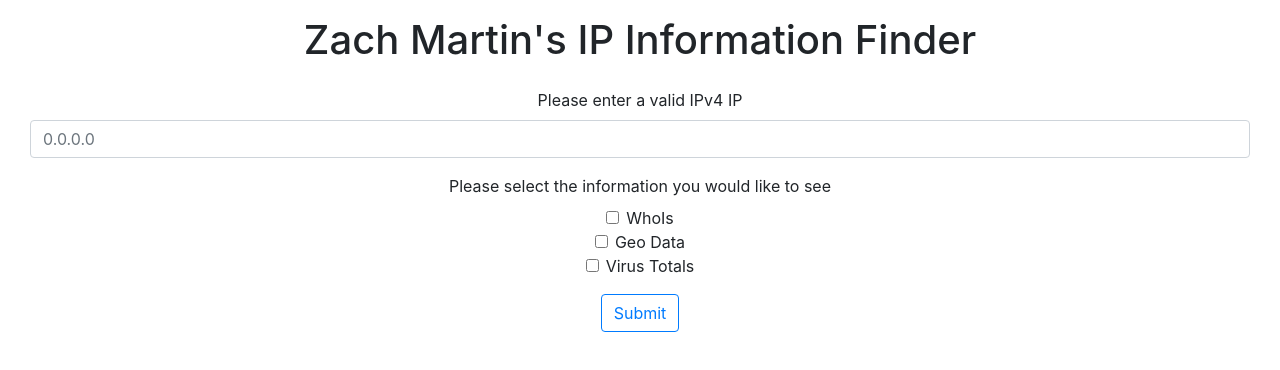
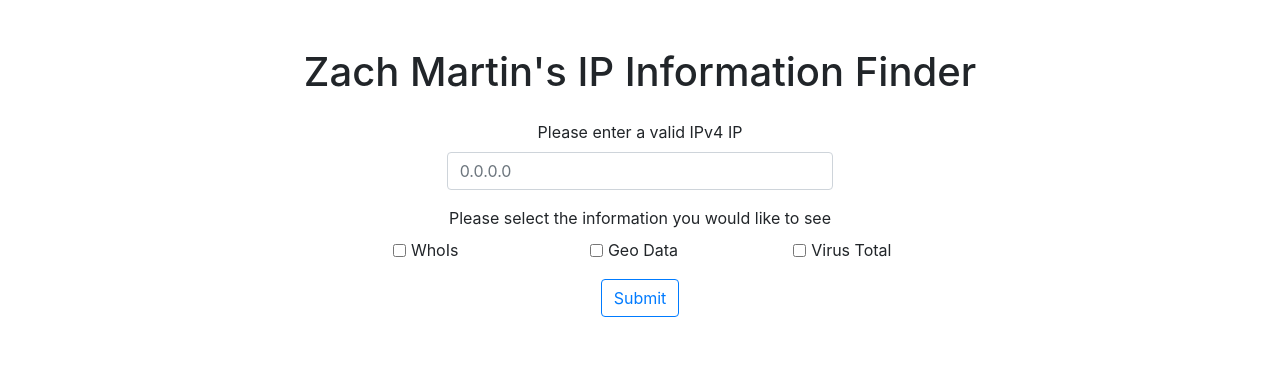
Before and after one commit to zmironman/zmartin-cyderes-skills-challenge, a React (Create React App) app: page / in a window 1280 px wide. Shown: the top 370 px of the page. Built offline with nearby package versions, Linux system fonts and the light colour scheme.

Commit message:
App.js:
	Changed the title of the site.
	Changed the margins to be reactive

ResultView:
	Change the view to be buildable
	Added buttons to open and close the full report

SearchPage:
	Added a tooltip for the Virus Total checkbox

Added actual bootstrap to the entire project

```diff
--- a/src/App.js
+++ b/src/App.js
@@ -7,10 +7,11 @@
 import SearchPage from "./views/SearchPage";
 
 function App() {
+    document.title = 'IP Information Finder';
     return (
         <div className="App">
             <Container fluid>
-                <Row className="mb-lg-3 mt-lg-3">
+                <Row className="mt-5 mb-3">
                     <Col>
                         <h1>Zach Martin's IP Information Finder</h1>
                     </Col>
--- a/src/components/ResultView.js
+++ b/src/components/ResultView.js
@@ -1,16 +1,64 @@
-import {Card} from 'react-bootstrap';
+import {Row, Col, Card, Button} from 'react-bootstrap';
 import React from 'react';
+
 export default class ResultView extends React.Component {
+    constructor(props) {
+        super(props);
+
+        this.state = {
+            reportType: this.props.reportType,
+            fullReport: JSON.stringify(this.props.reportBody, null, 4),
+            reportBody: this.props.reportBody,
+            showFullReport: false
+        }
+    }
+
+    handleShowReportClick = () => {
+        this.setState({showFullReport: !this.state.showFullReport});
+    };
+
+
     render() {
         return (
-            <Card className='mb-lg-3 mt-lg-3'>
-                <Card.Header as='h5'>{this.props.reportType}</Card.Header>
-                <Card.Body>
-                    <Card.Text>
-                        {JSON.stringify(this.props.reportBody, null, 4)}
-                    </Card.Text>
-                </Card.Body>
-            </Card>
+            <Row className='justify-content-center'>
+                <Col md={10} lg={8} xs s={12}>
+                    <Card className='mb-3 mt-3'>
+                        <Card.Header as='h5'>{this.state.reportType}</Card.Header>
+                        <Card.Body>
+                            <Row className='justify-content-center'>
+                                <Col>
+                                    <Card.Text>
+                                        {/*TODO: build the report body based on report type in a separate function*/}
+                                        {this.state.reportBody.toString()}
+                                    </Card.Text>
+                                </Col>
+                            </Row>
+                            {this.state.showFullReport &&
+                            <Row className='justify-content-end mt-4 mr-1'>
+                                <Button variant='outline-secondary' onClick={this.handleShowReportClick}>Hide Full
+                                    Report</Button>
+                            </Row>}
+                            <Row className='justify-content-start mt-3'>
+                                <Col>
+                                    {this.state.showFullReport &&
+                                    <Card.Text>
+                                        {this.state.fullReport}
+                                    </Card.Text>
+                                    }
+                                </Col>
+                            </Row>
+                            <Row className='justify-content-end mt-4 mr-1'>
+                                {!this.state.showFullReport &&
+                                <Button variant='outline-danger' onClick={this.handleShowReportClick}>Show Full
+                                    Report</Button>}
+                                {this.state.showFullReport &&
+                                <Button variant='outline-secondary' onClick={this.handleShowReportClick}>Hide Full
+                                    Report</Button>}
+                            </Row>
+                        </Card.Body>
+                    </Card>
+                </Col>
+            </Row>
         )
     }
 }
--- a/src/views/SearchPage.js
+++ b/src/views/SearchPage.js
@@ -1,4 +1,4 @@
-import {Button, Container, Form} from 'react-bootstrap';
+import {Button, Container, Form, Row, Col, Tooltip, OverlayTrigger} from 'react-bootstrap';
 import React from 'react';
 import ReactDOM from 'react-dom';
 import Spinner from "react-bootstrap/Spinner";
@@ -6,6 +6,12 @@
 import ResultView from "../components/ResultView";
 
 const ipRegex = RegExp(/^((25[0-5]|2[0-4][0-9]|[01]?[0-9][0-9]?)\.){3}(25[0-5]|2[0-4][0-9]|[01]?[0-9][0-9]?)$/);
+
+const renderTooltip = (props) => (
+    <Tooltip id="button-tooltip" {...props}>
+        This can be a large report and may take some time.
+    </Tooltip>
+);
 
 export default class SearchPage extends React.Component {
     constructor(props) {
@@ -25,7 +31,7 @@
 
     handleSubmit = async e => {
         e.preventDefault();
-        this.setState({loading: true, showResult: false});
+        this.setState({loading: true, showResults: false});
 
         if (!this.state.validIp) {
             console.error('Invalid IP');
@@ -36,13 +42,11 @@
             alert('Please select the information you would like to see.');
             this.setState({loading: false});
         } else {
-            console.log(`Submitted IP: ${this.state.ip}`);
             await axios
                 .get(`https://blny8i77fj.execute-api.us-east-2.amazonaws.com/Dev/?ip=${this.state.ip}&geodata=${this.state.geodata}&virustotal=${this.state.virustotal}&whois=${this.state.whois}`)
                 .then(response => {
-                        console.log(JSON.stringify(response.data, null, 4));
                         this.setState({reports: response.data, showResults: true});
-                        ReactDOM.render(this.buildReports(response.data), document.getElementById('report-view'));
+                        ReactDOM.render(this.buildReports(this.state.reports), document.getElementById('report-view'));
                     }
                 ).catch(
                     err => {
@@ -66,7 +70,6 @@
 
     handleCheckboxChange = e => {
         const {name, checked} = e.target;
-        console.log(e.target);
         this.setState({[name]: [checked][0]});
     };
 
@@ -78,37 +81,63 @@
         }
     };
 
+
     render() {
         return (
             <Container fluid>
-                <Form onSubmit={this.handleSubmit} className='mb-lg-3'>
+                <Form onSubmit={this.handleSubmit} className='mb-3'>
                     <Form.Group>
+                        <Row className="justify-content-center">
+                            <Col>
                                 <Form.Label>Please enter a valid IPv4 IP</Form.Label>
+                            </Col>
+                        </Row>
+                        <Row className="justify-content-center">
+                            <Col md={6} lg={4} s={8} xs={10}>
                                 <Form.Control type='input' placeholder='0.0.0.0' name='ip' noValidate
                                               onChange={this.handleTextboxChange}/>
+                            </Col>
+                        </Row>
                     </Form.Group>
                     <Form.Group>
+                        <Row className="justify-content-center">
+                            <Col>
                                 <Form.Label>Please select the information you would like to see</Form.Label>
-                        <Form.Check label='WhoIs' name='whois' onChange={this.handleCheckboxChange}/>
-                        <Form.Check label='Geo Data' name='geodata' onChange={this.handleCheckboxChange}/>
-                        <Form.Check label='Virus Totals' name='virustotal' onChange={this.handleCheckboxChange}/>
+                            </Col>
+                        </Row>
+                        <Row className="justify-content-center">
+                            <Col xs={5} s={4} md={3} lg={2}>
+                                <Form.Check label='WhoIs' name='whois' inline onChange={this.handleCheckboxChange}/>
+                            </Col>
+                            <Col xs={5} s={4} md={3} lg={2}>
+                                <Form.Check label='Geo Data' name='geodata' inline
+                                            onChange={this.handleCheckboxChange}/>
+                            </Col>
+                            <OverlayTrigger
+                                placement="bottom"
+                                delay={{show: 100, hide: 500}}
+                                overlay={renderTooltip}
+                            >
+                                <Col xs={5} s={4} md={3} lg={2}>
+                                    <Form.Check label={'Virus Total'} name='virustotal' inline
+                                                onChange={this.handleCheckboxChange}/>
+                                </Col>
+                            </OverlayTrigger>
+                        </Row>
                     </Form.Group>
+                    <Row className="justify-content-center">
+                        <Col>
                             {!this.state.loading &&
                             <Button variant='outline-primary' type='submit' onClick={this.handleSubmit}>Submit</Button>}
                             {this.state.loading &&
                             <Button variant='outline-primary' type='submit' disabled><Spinner animation="border"
                                                                                               variant="secondary"
                                                                                               size='sm'/> Loading...</Button>}
+                        </Col>
+                    </Row>
                 </Form>
                 {this.state.showResults && <div id='report-view'/>}
             </Container>
         )
     }
 }
-
-
-// {this.state.whois && this.state.showResults && <ResultView reportType={'WhoIs'} report={}></ResultView>}
-// {this.state.geodata && this.state.showResults &&
-// <ResultView reportType={'GeoData'} report={}></ResultView>}
-// {this.state.virustotal && this.state.showResults &&
-// <ResultView reportType={'VirusTotal'} report={}></ResultView>}
```
Lines whose indentation alone changed are shown as unchanged.
